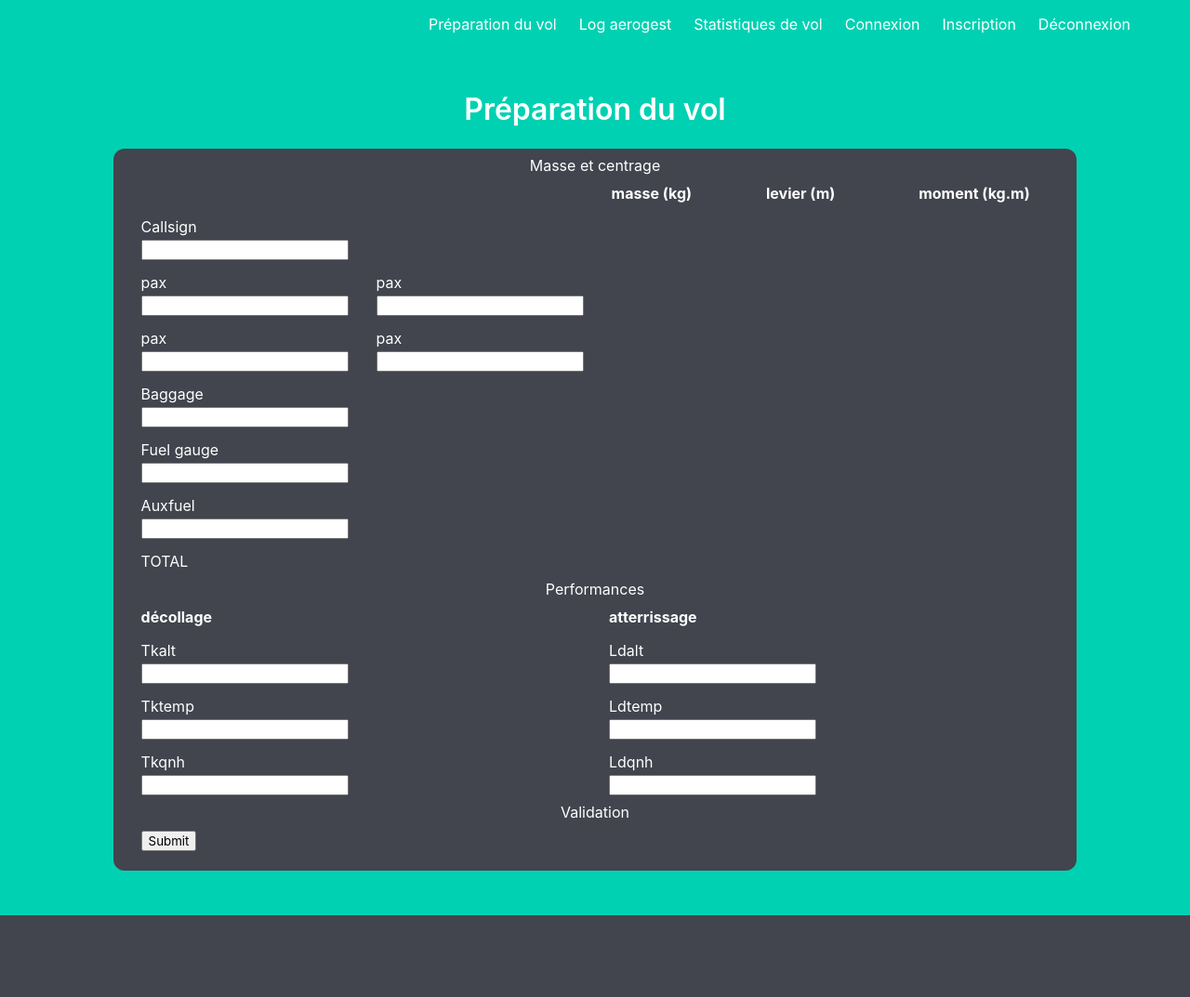
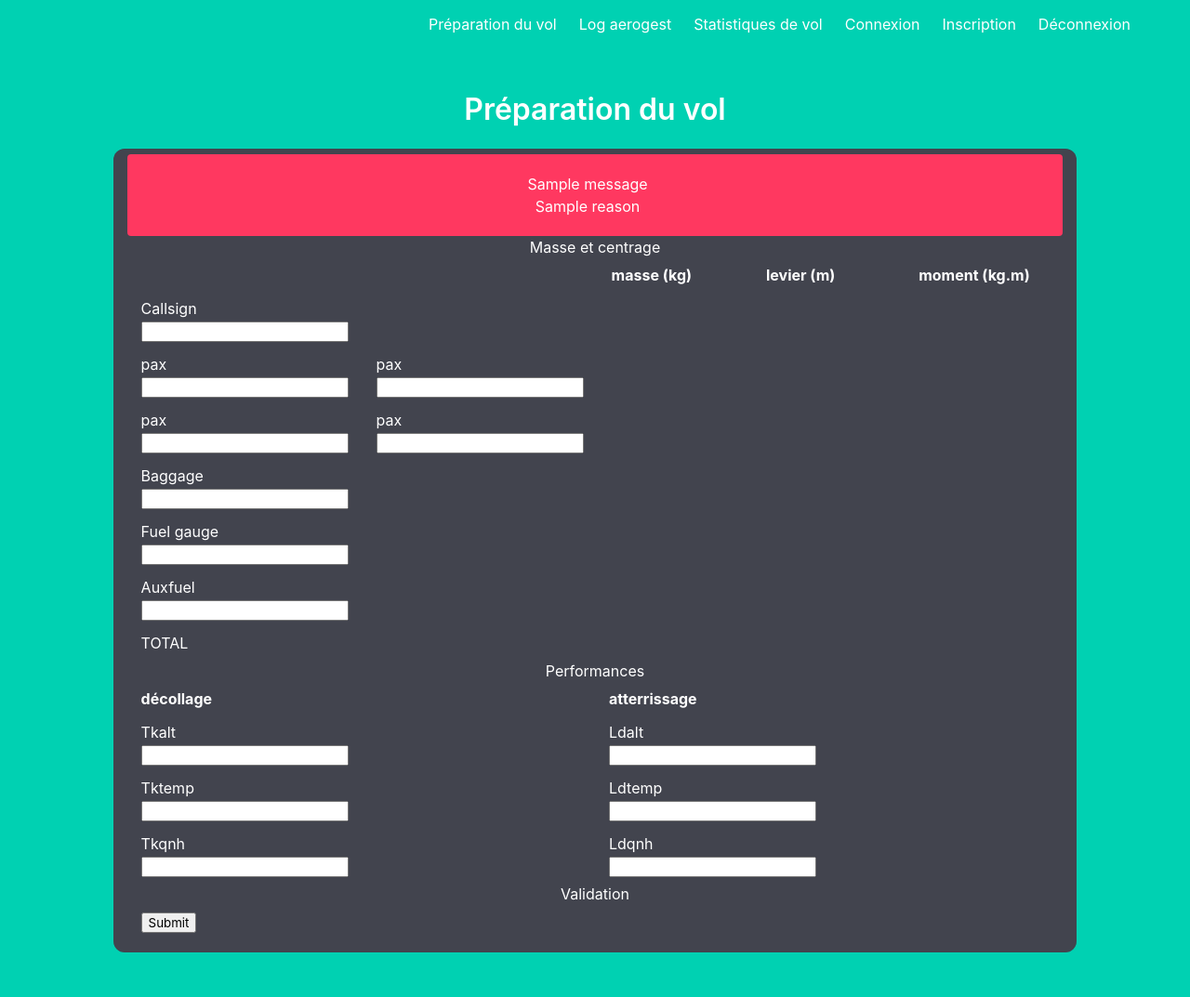
Before and after one commit to mgcarre/centrage-aero, a Python web app: template templates/prepflight.html in a window 1280 px wide. Shown: the whole page at 93% size. Before the commit the page ends 985 px from the top, so only its background shows below. Run offline with Jinja, Linux system fonts and the light colour scheme; the template is opened without the code that fills it: most values are stand-ins (such as "Sample title", 1, 10 or a date in 2020); one stand-in notice (Sample message) is shown; form fields are guessed from the names that the template uses; some libraries are stand-ins or nearby versions.

Commit message:
Before refactorization

```diff
--- a/main.py
+++ b/main.py
@@ -66,6 +66,10 @@ def prepflight():
             # WeightBalance accepts extra parameters - full dict is Ok
             plane = WeightBalance(**form.data)
 
+            if not plane.is_ready_to_fly:
+                flash("Chargement invalide", "error")
+                return render_template('prepflight.html', form=form, plane=plane)
+
             tkoff = PlanePerf(plane.planetype, plane.auw, form.data["tkalt"], form.data["tktemp"], form.data["tkqnh"])
             ldng = PlanePerf(plane.planetype, plane.auw, form.data["ldalt"], form.data["ldtemp"], form.data["ldqnh"])
 
--- a/planes.py
+++ b/planes.py
@@ -182,6 +182,8 @@ class WeightBalance:
         self._auxfuel_mass = self._auxfuel * .72
         self.is_ready_to_fly = True
         self.reasons = []
+        # Need to initialize computed properties
+        _ = self.auw, self.cg, self.moment
 
     def __repr__(self):
         keylist = ["callsign",
--- a/templates/prepflight.html
+++ b/templates/prepflight.html
@@ -23,9 +23,25 @@
 
 <!-- <div class="column is-4 is-offset-4"> -->
 <h3 class="title">Préparation du vol</h3>
+
 <div class="form">
 
     <form method="POST" action="/">
+
+        <fieldset>
+            {% with messages = get_flashed_messages() %}
+            {% if messages %}
+            <div class="notification is-danger">
+                {% for message in messages %}
+                <dd> {{ message }} </dd>
+                {% endfor %}
+                {% for reason in plane.reasons %}
+                <dd> {{ reason }} </dd>
+                {% endfor %}
+            </div>
+            {% endif %}
+            {% endwith %}
+        </fieldset>
 
         <fieldset>
             <legend>Masse et centrage</legend>
--- a/wsgi.py
+++ b/wsgi.py
@@ -4,4 +4,4 @@ from . import create_app, db
 app = create_app()
 
 if __name__ == "__main__":
-    app.run(host='0.0.0.0', debug=True)
+    app.run(host='127.0.0.1', port=8080, debug=True)
```
Also changed, not shown: app.yaml (added, +13 -0 lines), requirements.txt (added, +48 -0 lines).
